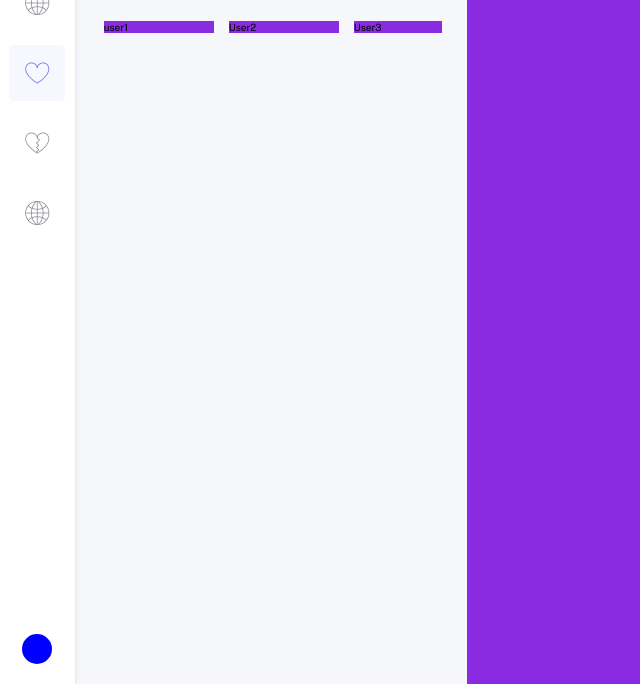
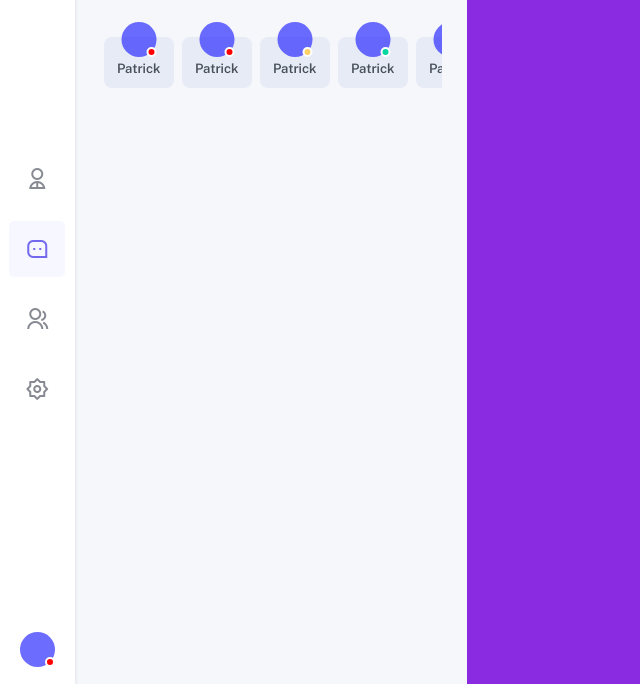
Before and after one commit to aodevv/tayti-chat, a website: page index.html in a window 1280 px wide. Shown: the part 116-800 px from the top of the page, without its empty margins (0-640 px from the left). Drawn offline with nearby package versions, Linux system fonts and the light colour scheme.

Commit message:
finished top user thumbnails

```diff
--- a/index.html
+++ b/index.html
@@ -1,16 +1,20 @@
 <!DOCTYPE html>
 <html lang="en">
+
 <head>
     <meta charset="UTF-8">
     <meta http-equiv="X-UA-Compatible" content="IE=edge">
     <meta name="viewport" content="width=device-width, initial-scale=1.0">
     <title>Chat</title>
+    <link href="https://cdn.jsdelivr.net/npm/remixicon@2.5.0/fonts/remixicon.css" rel="stylesheet">
     <link rel="preconnect" href="https://fonts.googleapis.com">
     <link rel="preconnect" href="https://fonts.gstatic.com" crossorigin>
-    <link href="https://fonts.googleapis.com/css2?family=Public+Sans:wght@200;400;600;700&display=swap" rel="stylesheet">
+    <link href="https://fonts.googleapis.com/css2?family=Public+Sans:wght@200;400;600;700&display=swap"
+        rel="stylesheet">
     <link rel="stylesheet" href="css/icon-font.css">
     <link rel="stylesheet" href="css/style.css">
 </head>
+
 <body>
     <div class="grid">
         <div class="left">
@@ -20,32 +24,34 @@
 
                         <img src="img/logo.svg" alt="" class="logo">
                     </div>
+                </div>
+                <div class="left__wrapper--center">
                     <ul class="icons__wrapper">
                         <li class="icons__wrapper--font">
                             <a href="#">
-                                <i class="icon-basic-world"></i>
+                                <i class="ri-user-2-line"></i>
                             </a>
                         </li>
                         <li class="icons__wrapper--font icons__wrapper--active">
                             <a href="#">
-                                <i class="icon-basic-heart"></i>
+                                <i class="ri-message-3-line"></i>
                             </a>
                         </li>
                         <li class="icons__wrapper--font">
                             <a href="#">
-                                <i class="icon-basic-heart-broken"></i>
+                                <i class="ri-group-line"></i>
                             </a>
                         </li>
                         <li class="icons__wrapper--font">
                             <a href="#">
-                                <i class="icon-basic-world"></i>
+                                <i class="ri-settings-2-line"></i>
                             </a>
                         </li>
                     </ul>
                 </div>
                 <div class="left__wrapper--bottom">
                     <div class="user-thumbnail">
-
+                        <span class="user-thumbnail__status"></span>
                     </div>
                 </div>
             </div>
@@ -55,14 +61,51 @@
                 <div class="center__wrapper--top">
                     <h2 class="heading-primary u-mb-s">Chats</h2>
                     <div class="search-input u-mb-s">
-                        <span><i class="icon-basic-magnifier"></i></span><input type="text" placeholder="Text" class="basic-input">
+                        <span><i class="ri-search-line"></i></span><input type="text" placeholder="Text"
+                            class="basic-input">
                     </div>
                     <div class="users-carousel">
                         <ul>
-                            <li class="user-carousel__wrapper">user1</li>
-                            <li class="user-carousel__wrapper">User2</li>
-                            <li class="user-carousel__wrapper">User3</li>
-                            <li class="user-carousel__wrapper">User4</li>
+                            <li class="user-carousel__wrapper">
+                                <div class="user-carousel__thumbnail">
+                                    <div class="user-thumbnail">
+                                        <span class="user-thumbnail__status"></span>
+                                    </div>
+                                </div>
+                                <h2 class="heading-secondary">Patrick</h2>
+                            </li>
+                            <li class="user-carousel__wrapper">
+                                <div class="user-carousel__thumbnail">
+                                    <div class="user-thumbnail">
+                                        <span class="user-thumbnail__status"></span>
+                                    </div>
+                                </div>
+                                <h2 class="heading-secondary">Patrick</h2>
+                            </li>
+                            <li class="user-carousel__wrapper">
+                                <div class="user-carousel__thumbnail">
+                                    <div class="user-thumbnail">
+                                        <span class="user-thumbnail__status away"></span>
+                                    </div>
+                                </div>
+                                <h2 class="heading-secondary">Patrick</h2>
+                            </li>
+                            <li class="user-carousel__wrapper">
+                                <div class="user-carousel__thumbnail">
+                                    <div class="user-thumbnail">
+                                        <span class="user-thumbnail__status online"></span>
+                                    </div>
+                                </div>
+                                <h2 class="heading-secondary">Patrick</h2>
+                            </li>
+                            <li class="user-carousel__wrapper">
+                                <div class="user-carousel__thumbnail">
+                                    <div class="user-thumbnail">
+                                        <span class="user-thumbnail__status online"></span>
+                                    </div>
+                                </div>
+                                <h2 class="heading-secondary">Patrick</h2>
+                            </li>
                         </ul>
                     </div>
                 </div>
@@ -72,4 +115,6 @@
     </div>
 
 </body>
+<script src="js/main.js"></script>
+
 </html>
--- a/package.json
+++ b/package.json
@@ -10,5 +10,8 @@
   "license": "ISC",
   "devDependencies": {
     "sass": "^1.37.5"
+  },
+  "dependencies": {
+    "remixicon": "^2.5.0"
   }
 }
--- a/sass/abstracts/_variables.scss
+++ b/sass/abstracts/_variables.scss
@@ -3,9 +3,13 @@ $color-primary-light: #7ed56f;
 $color-primary-dark: #28b485;
 
 $color-grey-light-1: #878a92;
-$color-grey-dark: #777;
+$color-grey-light-2: #E6EBF5;
+$color-grey-dark: #495057;
 $color-white: #fff;
 $color-black: #000;
+
+$color-online: #06d6a0;
+$color-away: #ffd166;
 
 // font
 $defult-font-size: 1.6rem;
--- a/sass/base/_typography.scss
+++ b/sass/base/_typography.scss
@@ -16,7 +16,6 @@
     display: flex;
     align-items: center;
     justify-content: center;
-    font-weight: bold;
     a {
       text-decoration: none;
       color: $color-grey-light-1;
@@ -46,3 +45,9 @@
   font-size: 2.1rem;
   font-weight: 600;
 }
+
+.heading-secondary {
+  color: $color-grey-dark;
+  font-size: 1.3rem;
+  font-weight: 600;
+}
--- a/sass/components/_thumbnail.scss
+++ b/sass/components/_thumbnail.scss
@@ -1,6 +1,28 @@
 .user-thumbnail {
-  width: 3rem;
-  height: 3rem;
-  background-color: blue;
-  border-radius: 1.5rem;
+  width: 3.5rem;
+  height: 3.5rem;
+  background-color: rgba(45, 45, 255, 0.699);
+  border-radius: 2rem;
+  position: relative;
+
+  &__status{
+    position: absolute;
+    width: 1rem;
+    height: 1rem;
+    border-radius: 0.5rem;
+    background-color: red;
+    bottom: 0;
+    right: 0;
+    z-index: 2;
+    border: 2px solid white;
+
+  }
 }
+
+.online{
+  background-color: $color-online;
+}
+
+.away{
+  background-color: $color-away;
+}
--- a/sass/layout/_grid.scss
+++ b/sass/layout/_grid.scss
@@ -30,6 +30,12 @@
             width: 40%;
           }
         }
+      }
+
+      &--center{
+        display: flex;
+        flex-direction: column;
+        align-items: center;
 
         .icons__wrapper {
           display: flex;
@@ -73,7 +79,7 @@
 
             i {
               position: absolute;
-              top: 58%;
+              top: 50%;
               transform: translateY(-50%);
               right: 2px;
               font-size: 1.8rem;
@@ -86,18 +92,54 @@
       }
 
       .users-carousel {
+
         ul {
+          color: transparent;
           overflow-x: scroll;
           display: flex;
+          transition: color 0.3s ease;
 
           li {
-            margin-right: 15px;
             list-style: none;
-            width: 110px;
-            background-color: blueviolet;
-            min-width: 0;
+            width: 7rem;
+            background-color: $color-grey-light-2;
+            border-radius: 0.8rem;
             flex: none;
+            padding: 0.8rem;
+            text-align: center;
+            position: relative;
+            margin: 1.6rem 0.8rem 0 0;
+
+            .user-carousel__thumbnail{
+              position: absolute;
+              top: -1.5rem;
+              right: 50%;
+              transform: translateX(50%);
+              z-index: 2;
+            }
+
+            h2{
+              margin:1.6rem 0 0.4rem 0 ;
+            }
           }
+
+          &::-webkit-scrollbar,
+          &::-webkit-scrollbar-thumb{
+            height: 1.3rem;
+            //width: 1rem;
+            background-clip: padding-box;
+            border-radius: 13px;
+            border: 4px solid transparent;
+
+          }
+          &::-webkit-scrollbar-thumb {
+            box-shadow: inset 0 0 0 4px;
+          }
+
+          &:hover{
+            color: rgba(128, 128, 128, 0.726);
+          }
+
         }
       }
     }
```
Also changed, not shown: css/style.css, js/main.js (added), 2 other files.
